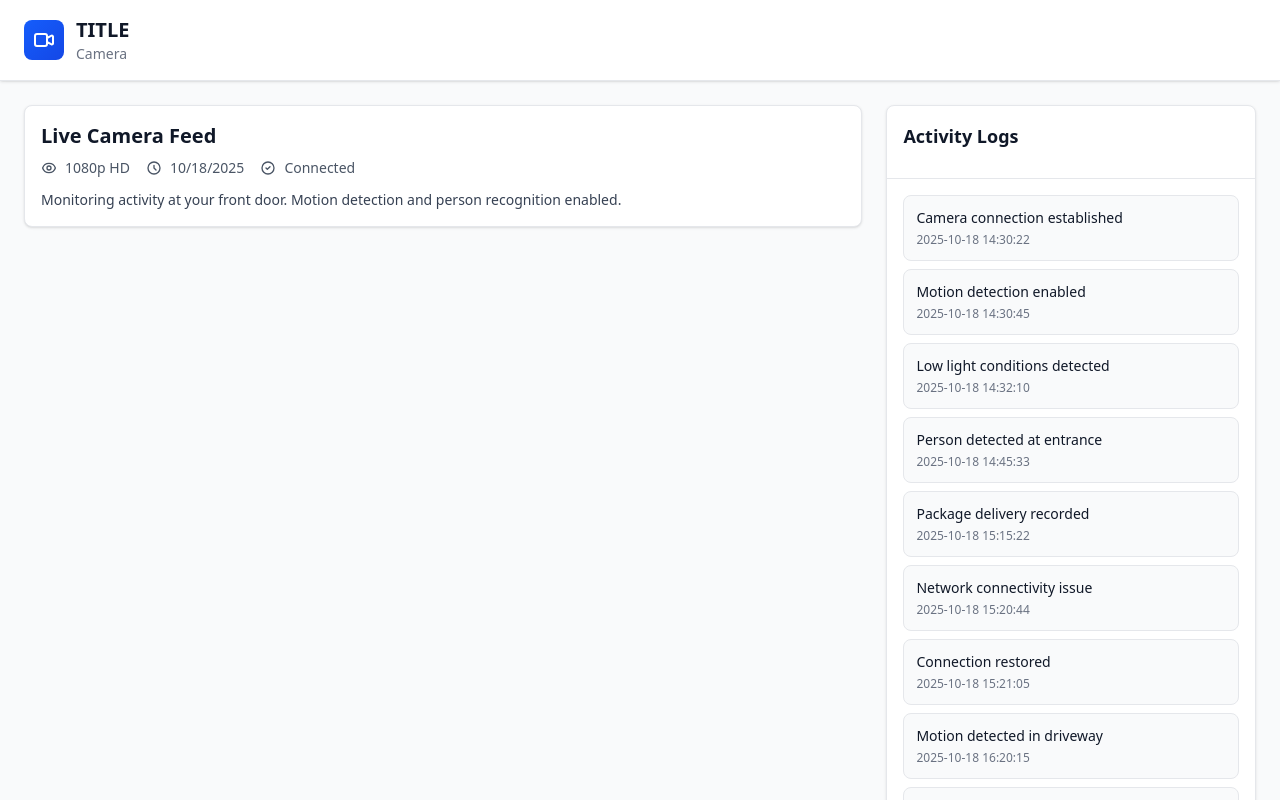
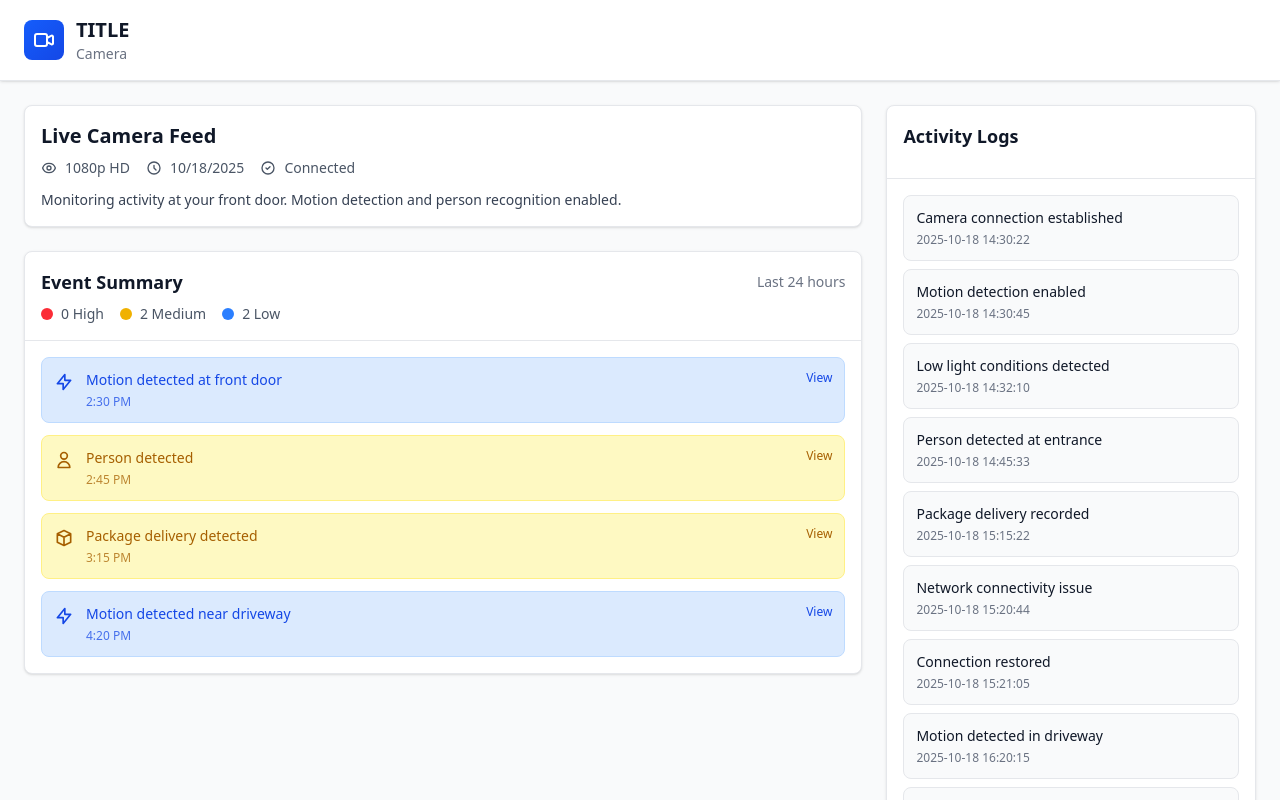
Before and after one commit to raymondcen/DubHacks2025, a React (Vite) app in the folder tmobile-client/: page / in a window 1280 px wide. Shown: the top 800 px of the page. Built offline with nearby package versions, Linux system fonts and the light colour scheme.

Commit message:
Added Event Summary with placeholder events

```diff
--- /dev/null
+++ b/tmobile-client/src/components/summary.jsx
@@ -0,0 +1,106 @@
+import { useState } from 'react'
+
+
+const testSummary = [
+    { id: 1, type: 'motion', time: '2:30 PM', description: 'Motion detected at front door', severity: 'low' },
+    { id: 2, type: 'person', time: '2:45 PM', description: 'Person detected', severity: 'medium' },
+    { id: 3, type: 'package', time: '3:15 PM', description: 'Package delivery detected', severity: 'medium' },
+    { id: 4, type: 'motion', time: '4:20 PM', description: 'Motion detected near driveway', severity: 'low' },
+];
+
+function Summary({ timeRange }) {
+    const events = testSummary;
+
+    const getEventIcon = (type) => {
+        switch (type) {
+            case 'motion':
+                return (
+                    <svg className="w-5 h-5" fill="none" stroke="currentColor" viewBox="0 0 24 24">
+                        <path strokeLinecap="round" strokeLinejoin="round" strokeWidth={2} d="M13 10V3L4 14h7v7l9-11h-7z" />
+                    </svg>
+                );
+            case 'person':
+                return (
+                    <svg className="w-5 h-5" fill="none" stroke="currentColor" viewBox="0 0 24 24">
+                        <path strokeLinecap="round" strokeLinejoin="round" strokeWidth={2} d="M16 7a4 4 0 11-8 0 4 4 0 018 0zM12 14a7 7 0 00-7 7h14a7 7 0 00-7-7z" />
+                    </svg>
+                );
+            case 'package':
+                return (
+                    <svg className="w-5 h-5" fill="none" stroke="currentColor" viewBox="0 0 24 24">
+                        <path strokeLinecap="round" strokeLinejoin="round" strokeWidth={2} d="M20 7l-8-4-8 4m16 0l-8 4m8-4v10l-8 4m0-10L4 7m8 4v10M4 7v10l8 4" />
+                    </svg>
+                );
+            default:
+                return (
+                    <svg className="w-5 h-5" fill="none" stroke="currentColor" viewBox="0 0 24 24">
+                        <path strokeLinecap="round" strokeLinejoin="round" strokeWidth={2} d="M12 8v4m0 4h.01M21 12a9 9 0 11-18 0 9 9 0 0118 0z" />
+                    </svg>
+                );
+        }
+    };
+
+    const getSeverityColor = (severity) => {
+        switch (severity) {
+            case 'low':
+                return 'bg-blue-100 text-blue-700 border-blue-200';
+            case 'medium':
+                return 'bg-yellow-100 text-yellow-700 border-yellow-200';
+            case 'high':
+                return 'bg-red-100 text-red-700 border-red-200';
+            default:
+                return 'bg-gray-100 text-gray-700 border-gray-200';
+        }
+    };
+
+    return (
+        <div className="mt-6 bg-white rounded-lg border border-gray-200 shadow-sm">
+        <div className="p-4 border-b border-gray-200">
+            <div className="flex items-center justify-between">
+            <h2 className="text-lg font-semibold text-gray-900">Event Summary</h2>
+            <span className="text-sm text-gray-500">
+                {timeRange || 'Last 24 hours'}
+            </span>
+            </div>
+            <div className="mt-2 flex gap-4 text-sm">
+            <div className="flex items-center gap-2">
+                <span className="w-3 h-3 bg-red-500 rounded-full"></span>
+                <span className="text-gray-600">{events.filter(e => e.severity === 'high').length} High</span>
+            </div>
+            <div className="flex items-center gap-2">
+                <span className="w-3 h-3 bg-yellow-500 rounded-full"></span>
+                <span className="text-gray-600">{events.filter(e => e.severity === 'medium').length} Medium</span>
+            </div>
+            <div className="flex items-center gap-2">
+                <span className="w-3 h-3 bg-blue-500 rounded-full"></span>
+                <span className="text-gray-600">{events.filter(e => e.severity === 'low').length} Low</span>
+            </div>
+            </div>
+        </div>
+
+        <div className="p-4">
+            <div className="space-y-3">
+            {events.map((event) => (
+                <div
+                key={event.id}
+                className={`flex items-start gap-3 p-3 rounded-lg border ${getSeverityColor(event.severity)}`}
+                >
+                <div className="flex-shrink-0 mt-0.5">
+                    {getEventIcon(event.type)}
+                </div>
+                <div className="flex-1 min-w-0">
+                    <p className="text-sm font-medium">{event.description}</p>
+                    <p className="text-xs mt-1 opacity-75">{event.time}</p>
+                </div>
+                <button className="flex-shrink-0 text-xs font-medium hover:underline">
+                    View
+                </button>
+                </div>
+            ))}
+            </div>
+        </div>
+        </div>
+    );
+}
+
+export default Summary;
--- a/tmobile-client/src/components/views.jsx
+++ b/tmobile-client/src/components/views.jsx
@@ -1,5 +1,6 @@
 import { useState } from 'react';
 import Logs from './logs';
+import Summary from './summary';
 
 function Views() {
     const [timeRange, setTimeRange] = useState('Last 24 hours');
@@ -10,13 +11,9 @@ function Views() {
         '1h': 'Last hour',
         '6h': 'Last 6 hours',
         '24h': 'Last 24 hours',
-        '7d': 'Last 7 days',
-        '30d': 'Last 30 days',
       };
       setTimeRange(rangeLabels[range] || range);
-    } else {
-      setTimeRange(`${range.start} to ${range.end}`);
-    }
+    };
   };
 
   return (
@@ -79,6 +76,9 @@ function Views() {
                 Monitoring activity at your front door. Motion detection and person recognition enabled.
               </p>
             </div>
+
+            {/* Event Summary */}
+            <Summary timeRange={timeRange} />
         </div>
 
           {/* Right side - Logs panel */}
```
